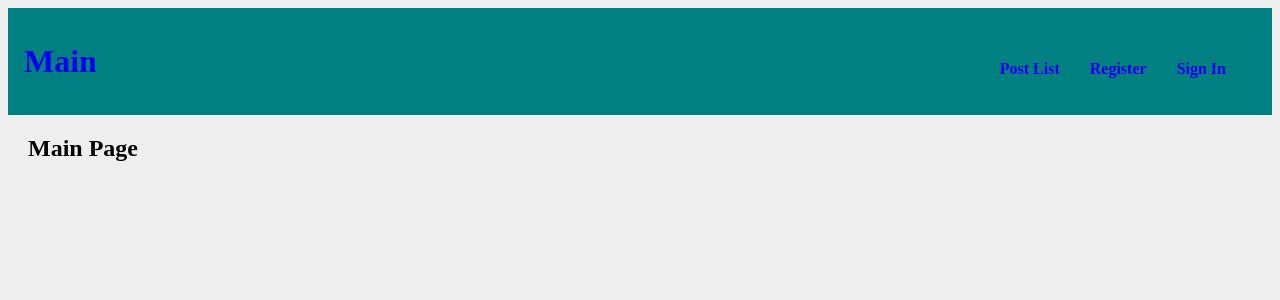
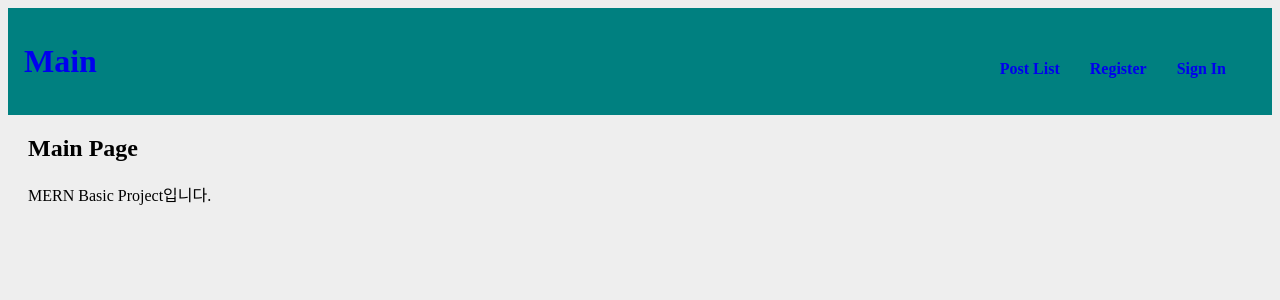
Before and after one commit to kisagge/MERN-frontend, a React (Create React App) app: page / in a window 1280 px wide. Shown: the top 300 px of the page. Built offline with nearby package versions, Linux system fonts and the light colour scheme.

Commit message:
feat: README 추가.

```diff
--- a/src/pages/Home/index.tsx
+++ b/src/pages/Home/index.tsx
@@ -4,6 +4,7 @@ const HomePage = () => {
   return (
     <StyledHome>
       <h2>Main Page</h2>
+      <p>MERN Basic Project입니다.</p>
     </StyledHome>
   );
 };
```
Also changed, not shown: 1 other file (tests, documents, lock files or other folders).
